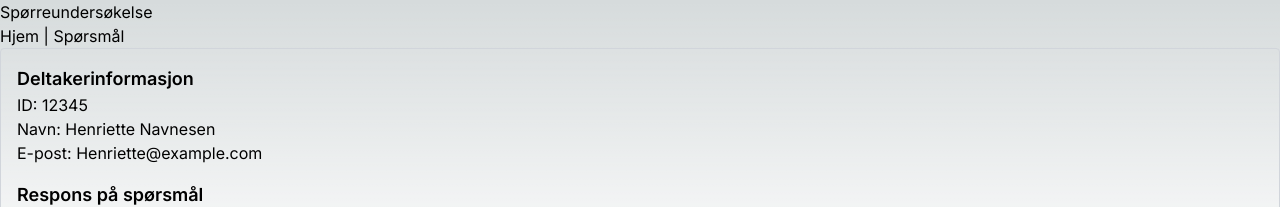
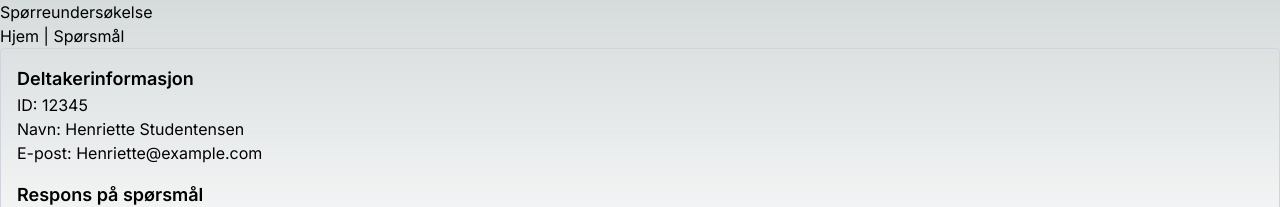
Before and after one commit to Henriettehe/my-api-app, a Next.js app: page / in a window 1280 px wide. Shown: the top 207 px of the page. Built offline with nearby package versions, Linux system fonts and the light colour scheme.

Commit message:
Oppdatert 👍

```diff
--- a/components/SurveyComponent.tsx
+++ b/components/SurveyComponent.tsx
@@ -8,7 +8,7 @@ import {
 const SurveyComponent: React.FC = () => {
   const participant: SurveyParticipant = {
     id: "12345",
-    name: "Henriette Navnesen",
+    name: "Henriette Studentensen",
     email: "Henriette@example.com",
   };
 
```
